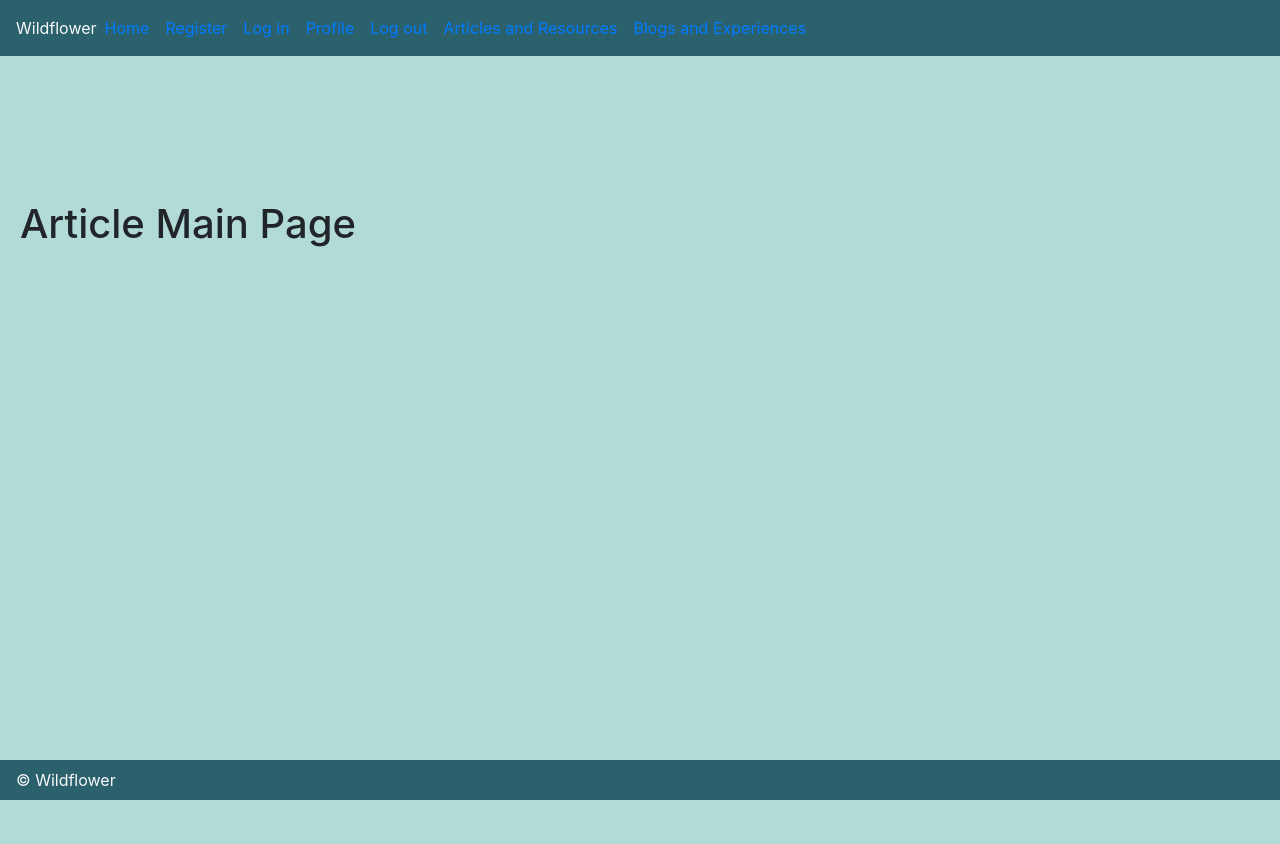
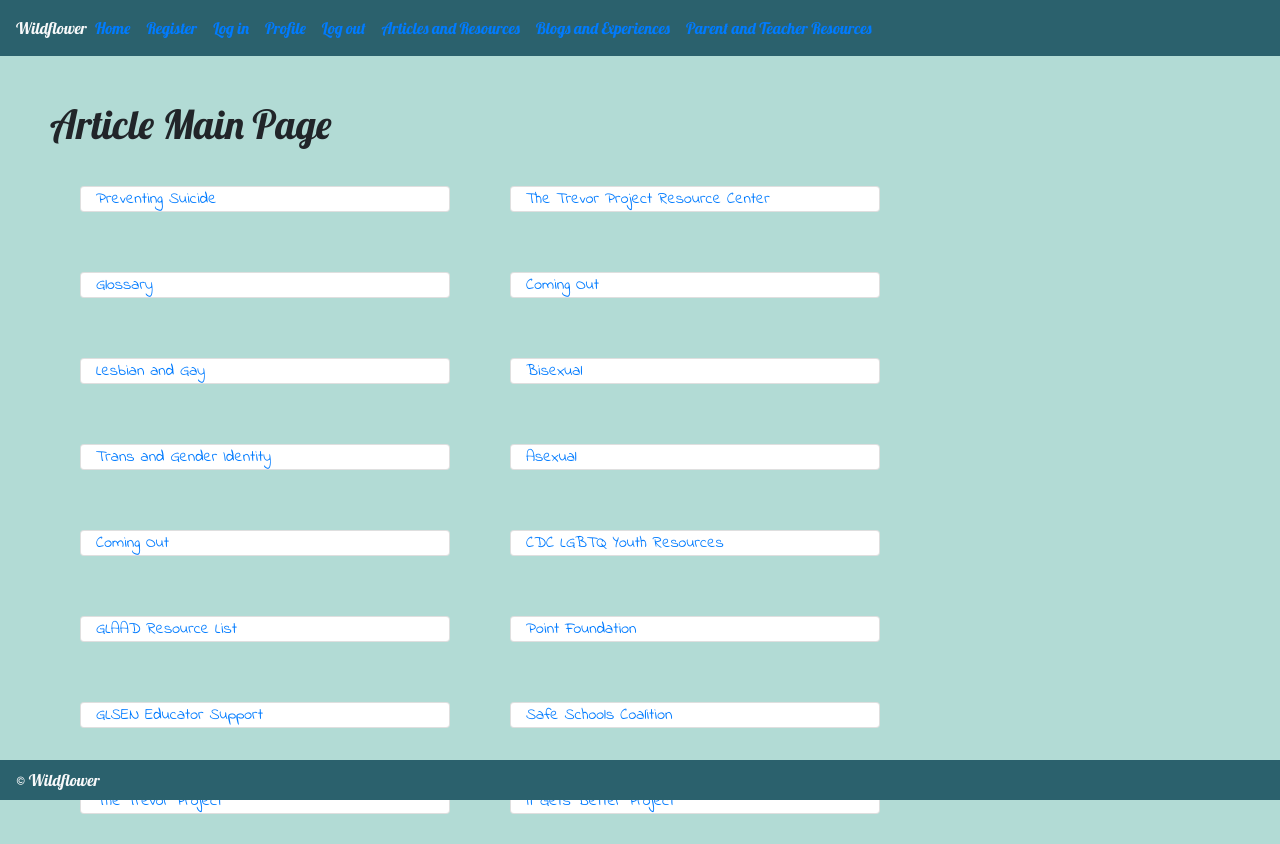
Before and after one commit to ksogor77/wildflower, a Django app: page /article/main/ in a window 1280 px wide. Before the commit the page ends 800 px from the top, so only its background shows below. Run offline with Django 3.2, Linux system fonts and the light colour scheme; data that the repository does not hold is empty; some libraries are stand-ins or nearby versions.

Commit message:
adds resource links and parent teacher page

```diff
--- a/final_project_app/static/css/main.css
+++ b/final_project_app/static/css/main.css
@@ -1,22 +1,31 @@
-* {
-    margin: 0;
-    padding: 0;
-}
-
 :root {
     --light-aqua: #B2DBD5;
     --dark-aqua: #2B616D;
     --white: #FFFFFF;
     --brick: #FA8D62;
+    --text-primary: #2B616D;
+    --text-secondary: #FA8D62;
+    --font-primary: 'Lobster', cursive!important;
+    --font-secondary: 'Indie Flower', cursive;
 }
 
 .navbar {
     background-color: var(--dark-aqua)!important;
     text-decoration-color: var(--white)!important;
+    font-family: var(--font-primary);
 }
 
 .nav-link {
     text-decoration-color: var(--white)!important;
+    font-family: var(--font-primary);
+}
+
+.header {
+    font-family: var(--font-primary);
+}
+
+h1 {
+    font-family: var(--font-primary);
 }
 
 /* .main-image {
@@ -25,16 +34,19 @@
 
 body {
     background-color: var(--light-aqua);
-    margin-top: 200px;
+    margin-top: 100px;
     padding-left: 20px;
+    margin-left: 30px;
 }
 
 .mission-statement {
     background-color: var(--brick);
+    font-family: var(--font-secondary);
 }
 
 .card {
     margin: 30px;
+    font-family: var(--font-secondary);
 }
 
 /* .profile-articles-container {
--- a/final_project_app/templates/article_main.html
+++ b/final_project_app/templates/article_main.html
@@ -3,6 +3,57 @@
 
 {% block content %}
     <h1>Article Main Page</h1>
+    <section class="container row grid">
+        <div class="card row grid col-md-4">
+            <a href="https://www.thetrevorproject.org/resources/preventing-suicide/">Preventing Suicide</a>
+        </div>
+        <div class="card row grid col-md-4">
+            <a href="https://www.thetrevorproject.org/resources/trevor-support-center/">The Trevor Project Resource Center</a>
+        </div>
+        <div class="card row grid col-md-4">
+            <a href="https://www.thetrevorproject.org/trvr_support_center/glossary/">Glossary</a>
+        </div>
+        <div class="card row grid col-md-4">
+            <a href="https://www.thetrevorproject.org/trvr_support_center/coming-out/">Coming Out</a>
+        </div>
+        <div class="card row grid col-md-4">
+            <a href="https://www.thetrevorproject.org/trvr_support_center/gay-lesbian/">Lesbian and Gay</a>
+        </div>
+        <div class="card row grid col-md-4">
+            <a href="https://www.thetrevorproject.org/trvr_support_center/bisexual/">Bisexual</a>
+        </div>
+        <div class="card row grid col-md-4">
+            <a href="https://www.thetrevorproject.org/trvr_support_center/trans-gender-identity/">Trans and Gender Identity</a>
+        </div>
+        <div class="card row grid col-md-4">
+            <a href="https://www.thetrevorproject.org/trvr_support_center/asexual/">Asexual</a>
+        </div>
+        <div class="card row grid col-md-4">
+            <a href="https://www.thetrevorproject.org/trvr_support_center/coming-out/">Coming Out</a>
+        </div>
+        <div class="card row grid col-md-4">
+            <a href="https://www.cdc.gov/lgbthealth/youth-resources.htm">CDC LGBTQ Youth Resources</a>
+        </div>
+        <div class="card row grid col-md-4">
+            <a href="https://www.glaad.org/resourcelist">GLAAD Resource List</a>
+        </div>
+        <div class="card row grid col-md-4">
+            <a href="https://pointfoundation.org/">Point Foundation</a>
+        </div>
+        <div class="card row grid col-md-4">
+            <a href="https://www.glsen.org/">GLSEN Educator Support</a>
+        </div>
+        <div class="card row grid col-md-4">
+            <a href="http://safeschoolscoalition.org/">Safe Schools Coalition</a>
+        </div>
+        <div class="card row grid col-md-4">
+            <a href="https://www.thetrevorproject.org/">The Trevor Project</a>
+        </div>
+        <div class="card row grid col-md-4">
+            <a href="https://itgetsbetter.org/">It Gets Better Project</a>
+        </div>
+    </section>
+
     {% for article in articles %}
         <section class="container row grid">
             <div class="card row grid col-md-4">
--- a/final_project_app/templates/base.html
+++ b/final_project_app/templates/base.html
@@ -6,6 +6,8 @@
     <meta charset="UTF-8">
     <meta name="viewport" content="width=device-width, initial-scale=1.0">
     <meta http-equiv="X-UA-Compatible" content="ie=edge">
+    <!-- Google Fonts -->
+    <link href="https://fonts.googleapis.com/css?family=Indie+Flower|Lobster&display=swap" rel="stylesheet">
     <!-- Bootstrap CSS -->
     <link rel="stylesheet" href="https://stackpath.bootstrapcdn.com/bootstrap/4.4.1/css/bootstrap.min.css" integrity="sha384-Vkoo8x4CGsO3+Hhxv8T/Q5PaXtkKtu6ug5TOeNV6gBiFeWPGFN9MuhOf23Q9Ifjh" crossorigin="anonymous">
     <!-- Main CSS -->
@@ -41,6 +43,9 @@
             <li class="nav-item active">
                 <a class="nav-link" href="{% url 'blog-main' %}">Blogs and Experiences<span class="sr-only">(current)</span></a>
             </li>
+            <li class="nav-item active">
+                <a class="nav-link" href="{% url 'parent-teacher' %}">Parent and Teacher Resources<span class="sr-only">(current)</span></a>
+            </li>
         </ul>
     </nav>
 
--- a/final_project_app/urls.py
+++ b/final_project_app/urls.py
@@ -13,5 +13,6 @@ urlpatterns = [
     path('blog/view/<int:blog_pk>/', views.blog_view, name='blog-view'),
     path('blog/create/', views.blog_create, name='blog-create'),
     path('blog/edit/<int:blog_pk>/', views.blog_edit, name='blog-edit'),
-    path('blog/delete/<int:blog_pk>/', views.blog_delete, name='blog-delete')
+    path('blog/delete/<int:blog_pk>/', views.blog_delete, name='blog-delete'),
+    path('parent-teacher/', views.parent_teacher, name='parent-teacher')
 ]
--- a/final_project_app/views.py
+++ b/final_project_app/views.py
@@ -19,6 +19,9 @@ def test(request):
 
 def landing(request):
     return render(request, 'landing.html')
+
+def parent_teacher(request):
+    return render(request, 'parent-teacher.html')
 
 
 ############# Blog Show and Create ###################
```
Also changed, not shown: final_project_app/templates/parent-teacher.html (added, +32 -0 lines), 1 other file.
